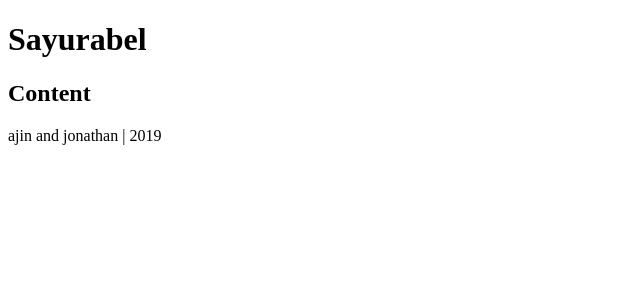
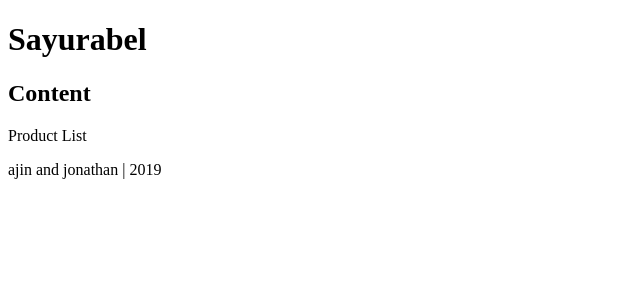
Before and after one commit to jonathan-fajrin/sayurabel, a React (Create React App) app: page / in a window 1280 px wide. Shown: the top 300 px of the page, without its empty margins (0-640 px from the left). Built offline with nearby package versions, Linux system fonts and the light colour scheme.

Commit message:
Add ProductList inside Content component

```diff
--- a/src/component/Content/index.js
+++ b/src/component/Content/index.js
@@ -1,9 +1,11 @@
 import React, { Component } from 'react'
+import ProductList from '../ProductList'
 class Content extends Component {
   render() {
     return (
       <div>
         <h2>Content</h2>
+        <ProductList />
       </div>
     )
   }
--- /dev/null
+++ b/src/component/ProductList/index.js
@@ -0,0 +1,13 @@
+import React, { Component } from 'react'
+
+class ProductList extends Component {
+  render() {
+    return (
+      <div>
+        <p>Product List</p>
+      </div>
+    )
+  }
+}
+
+export default ProductList
```
